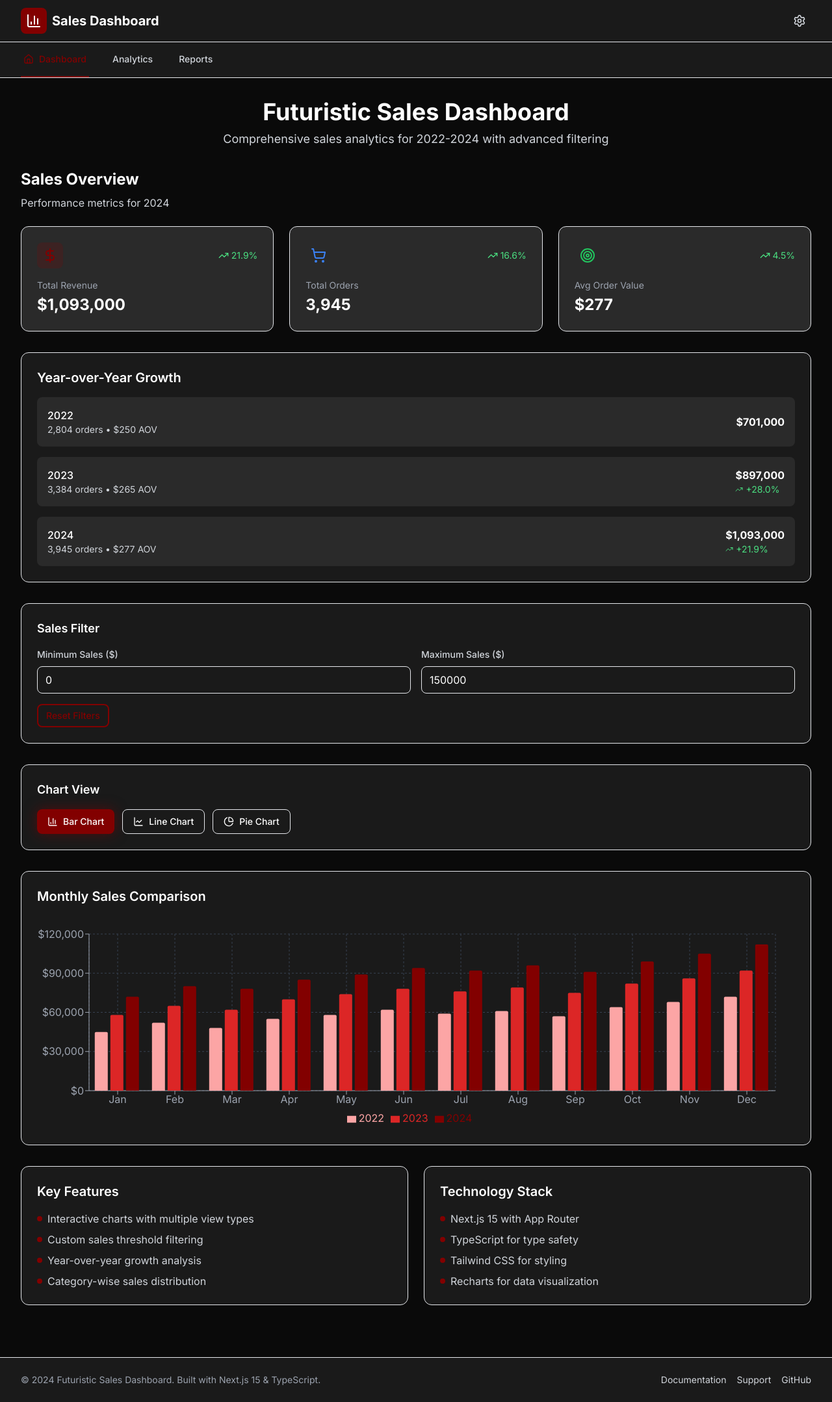
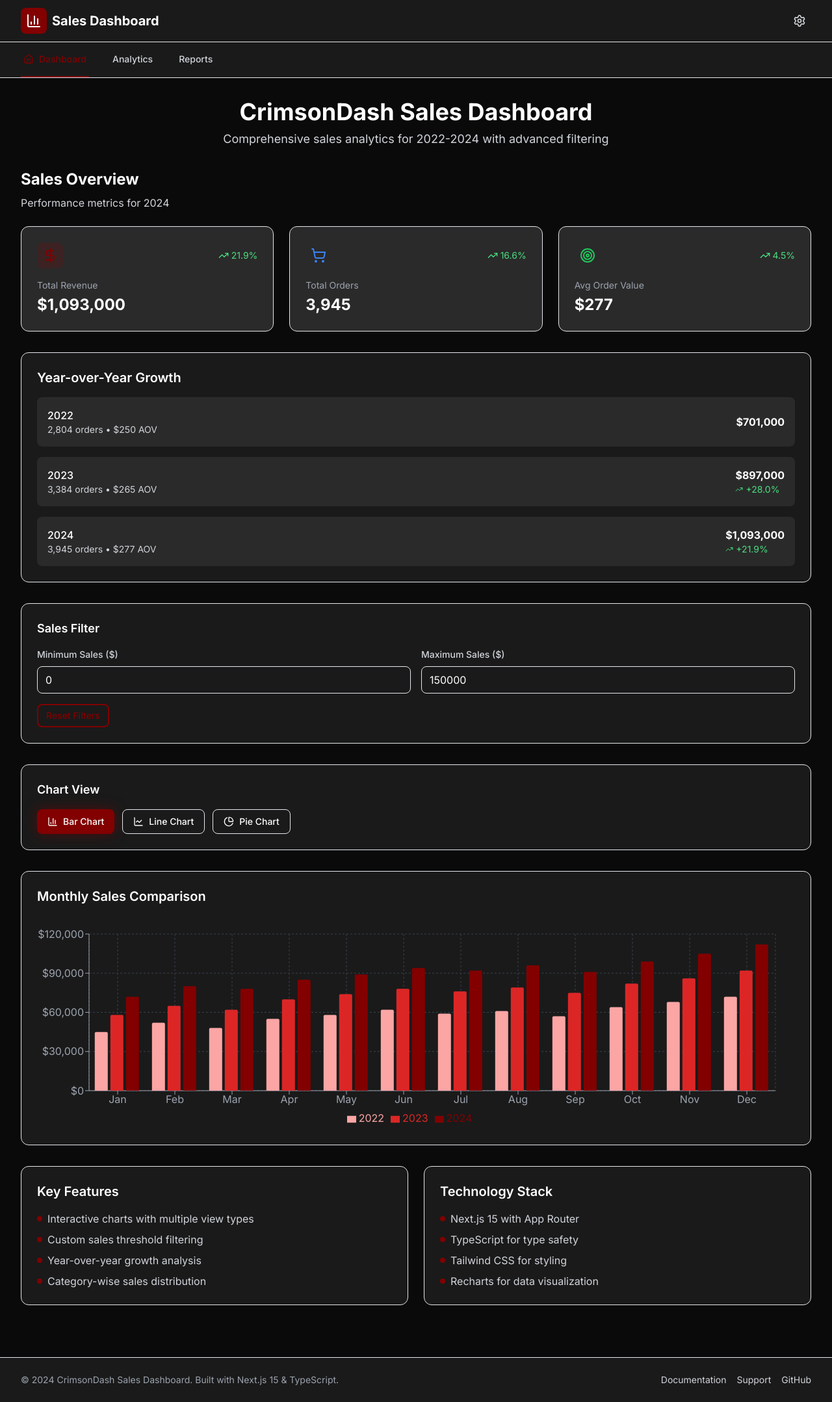
Before and after one commit to khansagiffany/CrimsonDash, a Next.js app: page /dashboard in a window 1280 px wide. Shown: the whole page at 65% size. Built offline with nearby package versions, Linux system fonts and the light colour scheme.

Commit message:
improve: layout and dashboard

```diff
--- a/src/app/dashboard/page.tsx
+++ b/src/app/dashboard/page.tsx
@@ -55,7 +55,7 @@ export default function Dashboard() {
         {/* Page Header */}
         <div className="text-center">
           <h1 className="text-4xl font-bold text-text-primary mb-2">
-            Futuristic Sales Dashboard
+            CrimsonDash Sales Dashboard
           </h1>
           <p className="text-text-secondary text-lg">
             Comprehensive sales analytics for 2022-2024 with advanced filtering
--- a/src/app/layout.tsx
+++ b/src/app/layout.tsx
@@ -9,7 +9,7 @@ const inter = Inter({
 })
 
 export const metadata: Metadata = {
-  title: 'Futuristic Sales Dashboard',
+  title: 'CrimsonDash Sales Dashboard',
   description: 'A modern, responsive sales dashboard built with Next.js 15, TypeScript, and atomic design principles. Features interactive charts, custom filtering, and a futuristic red theme.',
   keywords: [
     'sales dashboard',
@@ -24,14 +24,14 @@ export const metadata: Metadata = {
   authors: [{ name: 'Your Name' }],
   creator: 'Your Name',
   openGraph: {
-    title: 'Futuristic Sales Dashboard',
+    title: 'CrimsonDash Sales Dashboard',
     description: 'Interactive sales analytics with modern web technologies',
     type: 'website',
     locale: 'en_US',
   },
   twitter: {
     card: 'summary_large_image',
-    title: 'Futuristic Sales Dashboard',
+    title: 'CrimsonDash Sales Dashboard',
     description: 'Interactive sales analytics with modern web technologies',
   },
   robots: {
--- a/src/components/templates/DashboardLayout.tsx
+++ b/src/components/templates/DashboardLayout.tsx
@@ -73,7 +73,7 @@ export const DashboardLayout: React.FC<DashboardLayoutProps> = ({ children }) =>
         <div className="max-w-7xl mx-auto px-4 sm:px-6 lg:px-8 py-6">
           <div className="flex items-center justify-between">
             <p className="text-text-muted text-sm">
-              © 2024 Futuristic Sales Dashboard. Built with Next.js 15 & TypeScript.
+              © 2024 CrimsonDash Sales Dashboard. Built with Next.js 15 & TypeScript.
             </p>
             <div className="flex space-x-4 text-sm">
               <a href="#" className="text-text-secondary hover:text-text-primary transition-colors">
```
Also changed, not shown: 1 other file (tests, documents, lock files or other folders).
